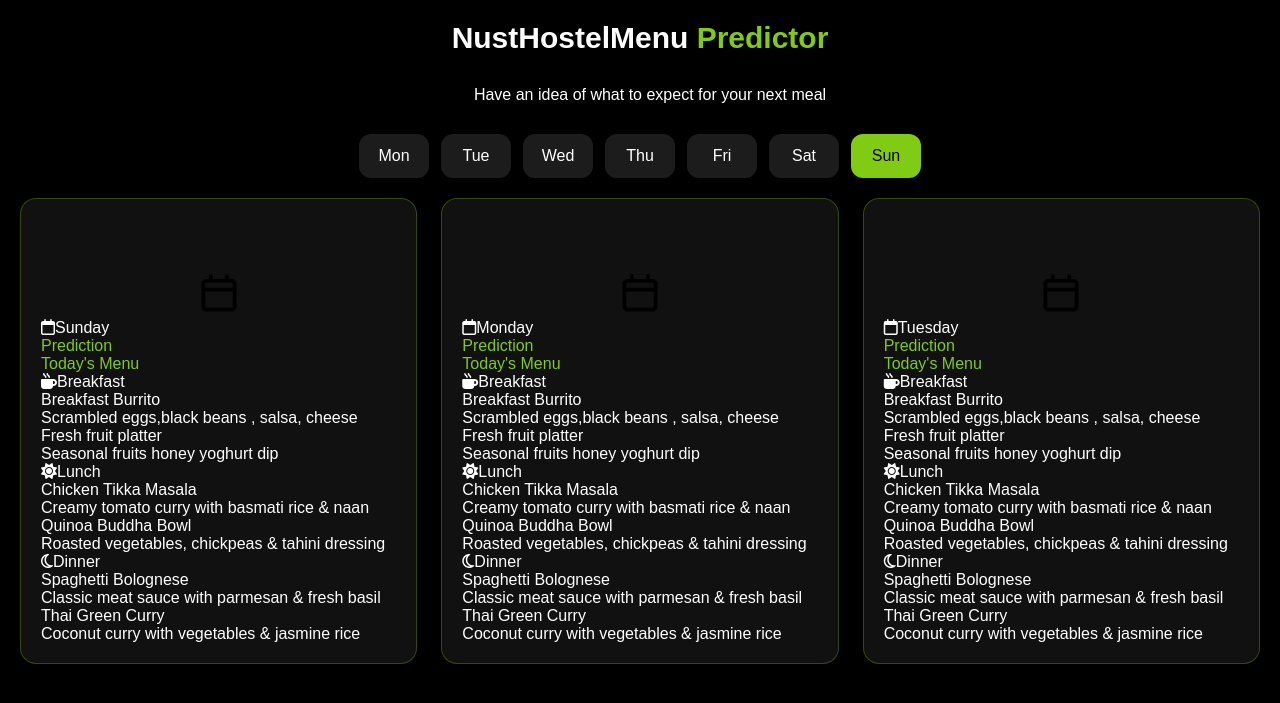
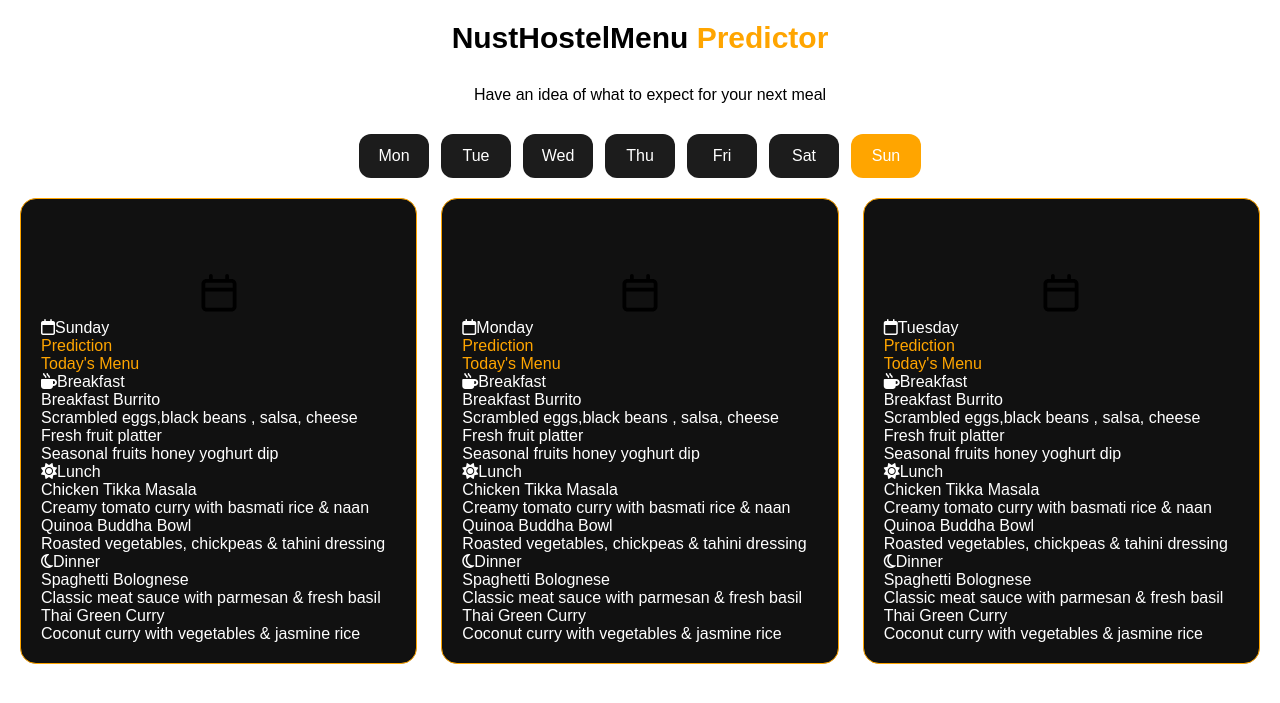
Before and after one commit to lisa-ce/hostelMasetro, a PHP site: page / in a window 1280 px wide. Shown: the top 703 px of the page. Run offline with PHP 8.4, Linux system fonts and the light colour scheme.

Commit message:
included nust colors

```diff
--- a/style.css
+++ b/style.css
@@ -4,8 +4,8 @@
   box-sizing: border-box;
 }
 body{
-  background-color: black;
-  color: #fff;
+  background-color:white;
+  color:black;
   font-family: sans-serif;
 
 }
@@ -26,7 +26,7 @@ margin-top: 50px;
   margin-top: 20px;
 }
 .predictor{
-  color: rgb(130, 203, 21);
+  color: orange;
 }
 .tagline{
   text-align: center;
@@ -38,7 +38,7 @@ button{
   border-radius: 12px;
   width: 70px;
   background-color: #1c1c1c;
-  color:#fff;
+  color:white;
   border: none;
   font-weight: 300;
   font-size: 16px;
@@ -50,10 +50,7 @@ button{
   gap: 12px;                  /* optional spacing between buttons */
   margin-top: 30px;
 }
-.wed{
-  background-color: rgb(130, 203, 21);
-  color: black;
-}
+
 
 .mon{
   display: inline-block;
@@ -61,12 +58,12 @@ button{
   background-color: #1c1c1c;
   border-radius: 20px;
   font-size: 14px;
-  border-color: rgb(130, 203, 21);
+  border-color:orange;
 }
 
 
 .prediction-style{
- color: rgb(130, 203, 21);
+ color: orange;
 
 }
 .menu-container {
@@ -75,13 +72,14 @@ button{
   gap: 24px;
   padding: 20px;
   align-items: start;
+  color: white;
 }
 .menus.show{
   display: block;
 }
 button.active-day{
-  background-color: rgb(130, 203, 21);
-  color: black;
+  background-color: orange;
+  color: white;
 }
 .menus {
   display: none;
@@ -89,7 +87,7 @@ button.active-day{
   background-color: #111;
   border-radius: 16px;
   padding: 20px;
-  border: 1px solid rgba(130, 203, 21, 0.3);
+  border: 1px solid orange;
 }
 @media (max-width: 1100px) {
   .menu-container {
```
